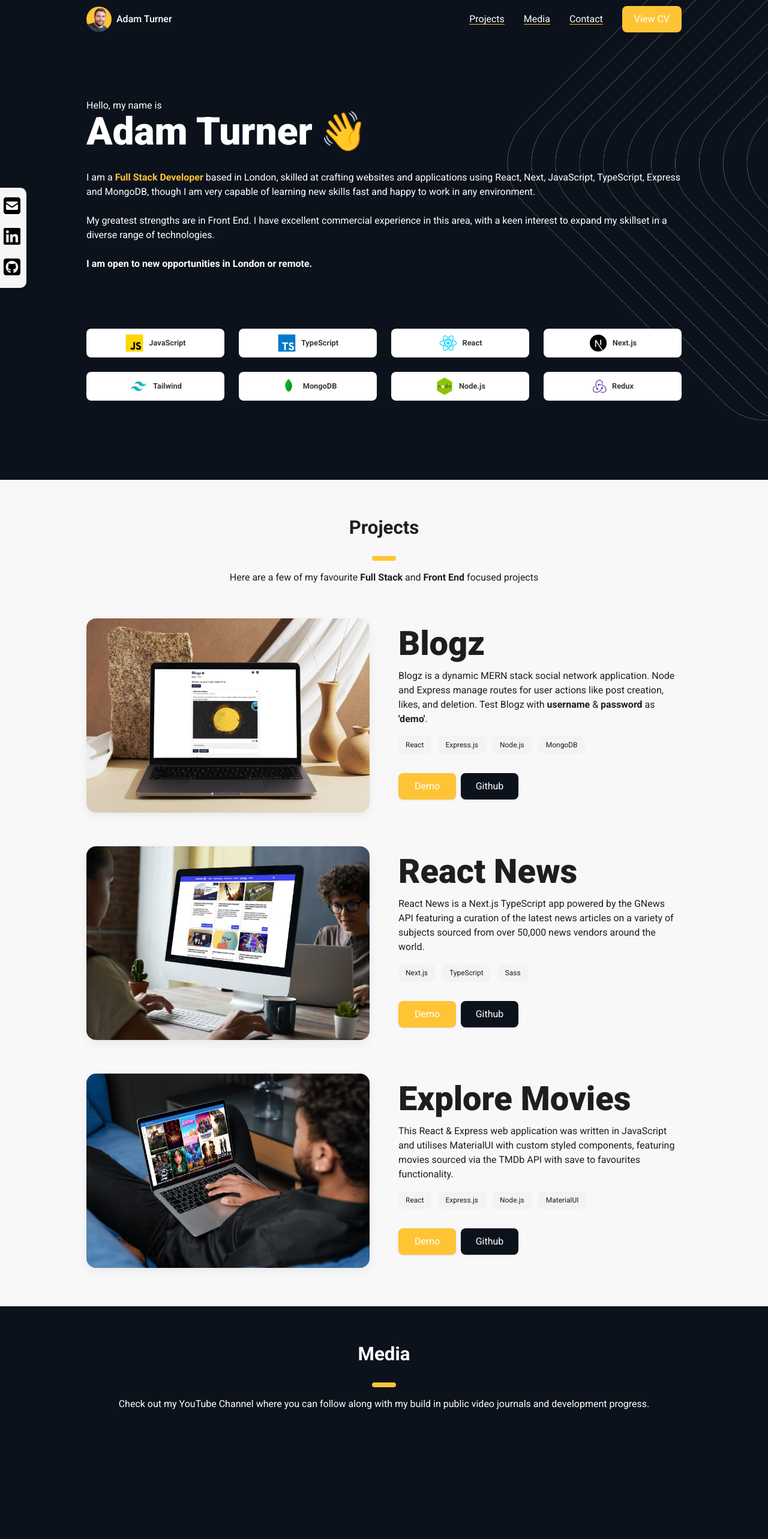
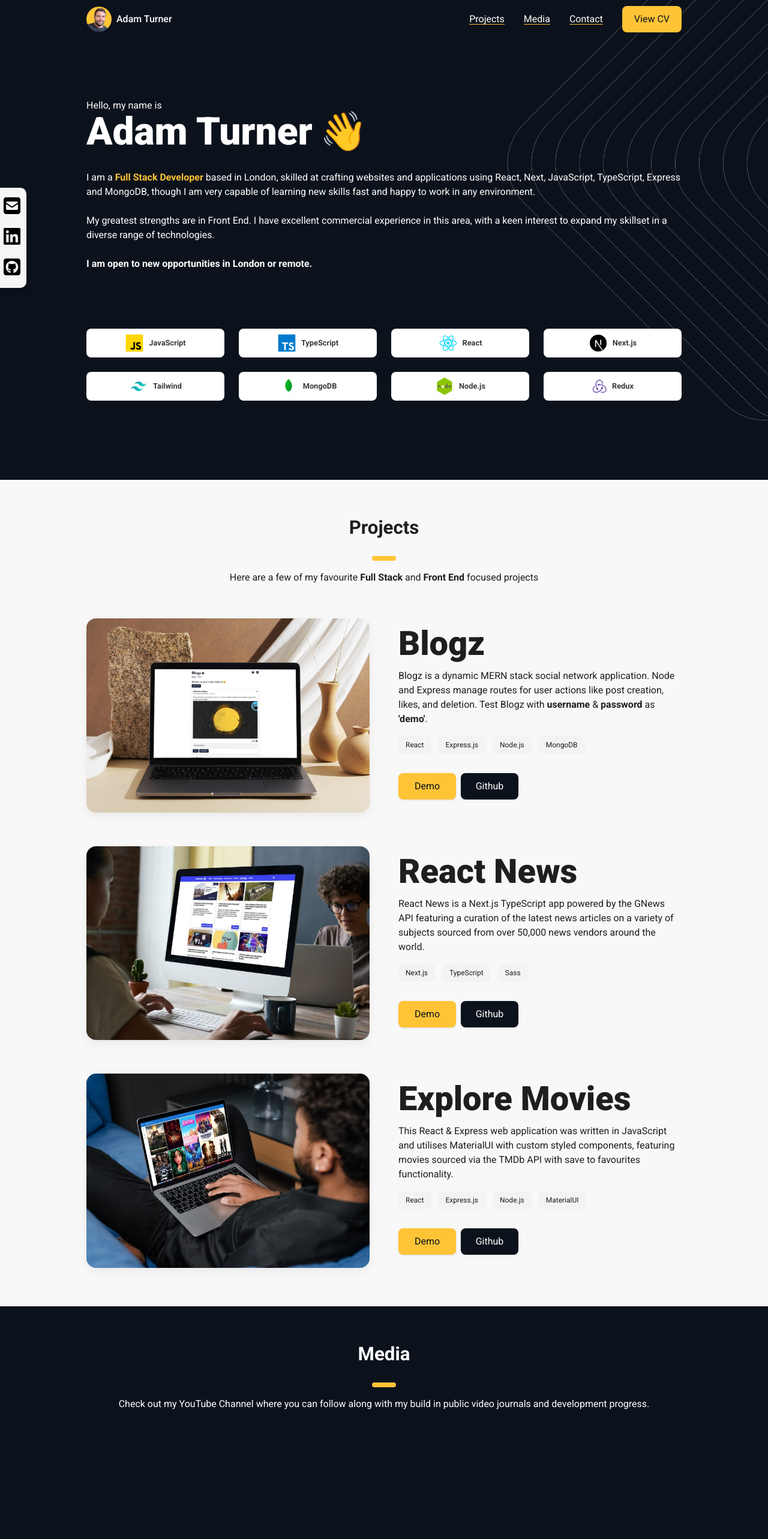
Before and after one commit to adamrichardturner/portfolio-2023, a Next.js app: page / in a window 1280 px wide. Shown: the top 2566 px of the page at 60% size. Built offline with nearby package versions, Linux system fonts and the light colour scheme.

Commit message:
Updated colours for contrast

```diff
--- a/components/Contact/ContactForm.tsx
+++ b/components/Contact/ContactForm.tsx
@@ -55,7 +55,7 @@ const ContactForm: React.FC = () => {
       />
       <ValidationError prefix='Message' field='message' errors={state.errors} />
       <button
-        className='bg-secondary hover:shadow-lg transition-shadow ease-in-out w-full sm:w-24 px-8 shadow mt-12 py-3 rounded-lg font-bold text-base text-white'
+        className='bg-secondary hover:shadow-lg transition-shadow ease-in-out w-full sm:w-24 px-8 shadow mt-12 py-3 rounded-lg font-bold text-base text-primary'
         type='submit'
         id='submit'
         disabled={state.submitting}
--- a/components/Header/Header.tsx
+++ b/components/Header/Header.tsx
@@ -137,7 +137,7 @@ const Header: FunctionComponent = ({}) => {
               rel='noreferrer'
               onClick={() => setIsMenuOpen(false)}
             >
-              <li className='bg-secondary px-5 shadow hover:shadow-lg py-2.5 rounded-lg font-normal text-base text-white'>
+              <li className='bg-secondary px-5 shadow hover:shadow-lg py-2.5 rounded-lg font-normal text-base text-primary'>
                 View CV
               </li>
             </a>
@@ -210,7 +210,7 @@ const Header: FunctionComponent = ({}) => {
             rel='noreferrer'
             onClick={() => setIsMenuOpen(false)}
           >
-            <li>View CV</li>
+            <li className='text-primary'>View CV</li>
           </a>
         </ul>
       </nav>
--- a/components/Media/Media.tsx
+++ b/components/Media/Media.tsx
@@ -29,7 +29,7 @@ const Media: FunctionComponent<{}> = () => {
             target='_blank'
             rel='noreferrer'
           >
-            <div className='bg-secondary hover:shadow-lg transition-shadow ease-in-out w-44 px-8 shadow py-4 rounded-lg text-center font-bold text-base text-white'>
+            <div className='bg-secondary hover:shadow-lg transition-shadow ease-in-out w-44 px-8 shadow py-4 rounded-lg text-center font-bold text-base text-primary'>
               {'View Channel > '}
             </div>
           </a>
--- a/components/Projects/Projects.tsx
+++ b/components/Projects/Projects.tsx
@@ -58,7 +58,7 @@ const Projects: FunctionComponent<{}> = () => {
               </div>
               <div className='flex flex-row space-x-2 text-center pt-8'>
                 <a href='https://blogz.dev' target='_blank'>
-                  <div className='bg-secondary hover:shadow-lg transition-shadow ease-in-out w-24 px-5 shadow py-2.5 rounded-lg font-normal text-base text-white'>
+                  <div className='bg-secondary hover:shadow-lg transition-shadow ease-in-out w-24 px-5 shadow py-2.5 rounded-lg font-normal text-base text-primary'>
                     Demo
                   </div>
                 </a>
@@ -108,7 +108,7 @@ const Projects: FunctionComponent<{}> = () => {
               </div>
               <div className='flex flex-row space-x-2 text-center pt-8'>
                 <a href='https://reactnews.app' target='_blank'>
-                  <div className='bg-secondary hover:shadow-lg transition-shadow ease-in-out w-24 px-5 shadow py-2.5 rounded-lg font-normal text-base text-white'>
+                  <div className='bg-secondary hover:shadow-lg transition-shadow ease-in-out w-24 px-5 shadow py-2.5 rounded-lg font-normal text-base text-primary'>
                     Demo
                   </div>
                 </a>
@@ -162,7 +162,7 @@ const Projects: FunctionComponent<{}> = () => {
               </div>
               <div className='flex flex-row space-x-2 text-center pt-8'>
                 <a href='https://exploremovies.app' target='_blank'>
-                  <div className='bg-secondary hover:shadow-lg transition-shadow ease-in-out w-24 px-5 shadow py-2.5 rounded-lg font-normal text-base text-white'>
+                  <div className='bg-secondary hover:shadow-lg transition-shadow ease-in-out w-24 px-5 shadow py-2.5 rounded-lg font-normal text-base text-primary'>
                     Demo
                   </div>
                 </a>
```
